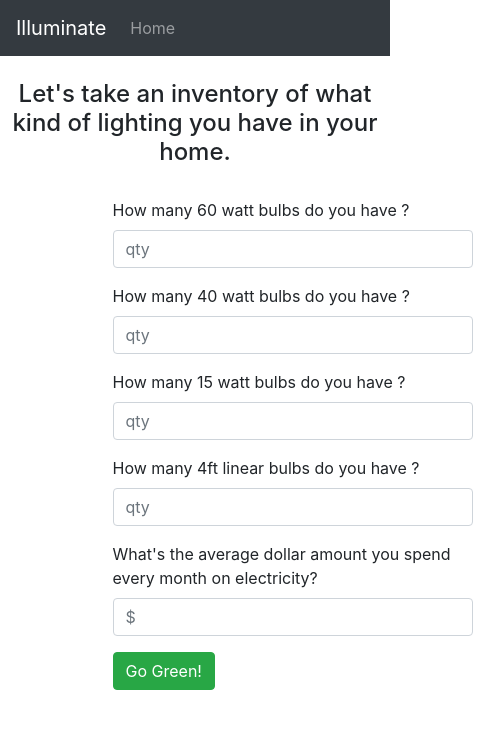
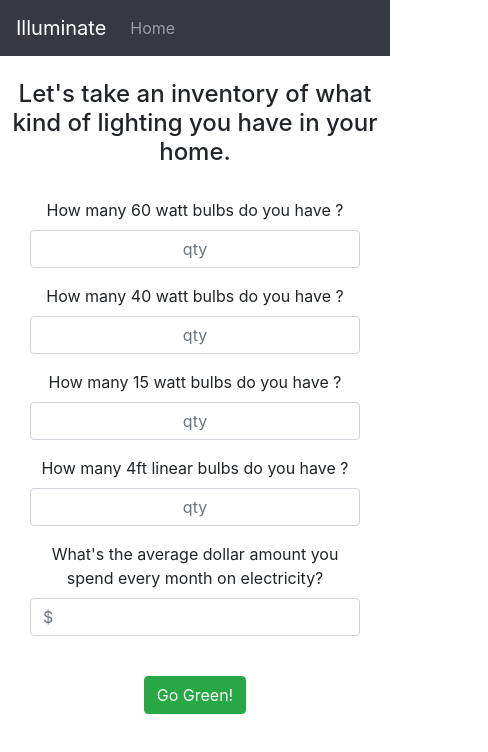
Before and after one commit to dawad725/illuminate, a React (Create React App) app: page / in a window 390 px wide. Shown: the top 752 px of the page, 488 px wide, since content can reach past the window. Built offline with nearby package versions, Linux system fonts and the light colour scheme.

Commit message:
centered the form and made it render correctly for mobile

```diff
--- a/src/components/form.js
+++ b/src/components/form.js
@@ -3,7 +3,7 @@
 import { connect } from "react-redux";
 import { submitFormData } from "../actions/submitFormData";
 import { Link } from 'react-router-dom';
-import { Form, Col, Button } from "react-bootstrap";
+import { Form, Col, Button, Container } from "react-bootstrap";
 import 'bootstrap/dist/css/bootstrap.min.css';
 
 
@@ -30,65 +30,74 @@
     render() {
         console.log('state change', this.state)
         return (
-            <>
+            <div className="form" style={{ 'text-align': 'center' }}>
                 <br></br>
-                <h4 style={{ 'text-align': 'center' }}>Let's take an inventory of what kind of lighting you have in your home.</h4>
+                <h4>Let's take an inventory of what kind of lighting you have in your home.</h4>
                 <br></br>
                 <div>
-                    <Col sm="6 offset-3">
+                    <Container>
+                        <Col  >
                             <Form >
-                            <Form.Group controlId="formGroupEmail" >
-                                <Form.Label>How many 60 watt bulbs do you have ? </Form.Label>
+                                <Form.Group controlId="formGroup" >
+                                    <Form.Label >How many 60 watt bulbs do you have ? </Form.Label>
                                     <Form.Control
                                         type="text"
                                         placeholder="qty"
                                         value={this.state.question1}
                                         onChange={(e) => { this.setState({ question1: e.target.value }) }}
+                                        style={{ 'text-align': 'center' }}
                                     />
                                 </Form.Group>
-                            <Form.Group controlId="formGroupPassword">
+                                <Form.Group controlId="formGroup">
                                     <Form.Label>How many 40 watt bulbs do you have ? </Form.Label>
                                     <Form.Control
                                         type="text"
                                         placeholder="qty"
                                         value={this.state.question2}
                                         onChange={(e) => { this.setState({ question2: e.target.value }) }}
+                                        style={{ 'text-align': 'center' }}
                                     />
                                 </Form.Group>
-                            <Form.Group controlId="formGroupPassword">
+                                <Form.Group controlId="formGroup">
                                     <Form.Label>How many 15 watt bulbs do you have ? </Form.Label>
                                     <Form.Control
                                         type="text"
                                         placeholder="qty"
                                         value={this.state.question3}
                                         onChange={(e) => { this.setState({ question3: e.target.value }) }}
+                                        style={{ 'text-align': 'center' }}
                                     />
                                 </Form.Group>
-                            <Form.Group controlId="formGroupPassword">
+                                <Form.Group controlId="formGroup">
                                     <Form.Label>How many 4ft linear bulbs do you have ? </Form.Label>
                                     <Form.Control
                                         type="text"
                                         placeholder="qty"
                                         value={this.state.question4}
                                         onChange={(e) => { this.setState({ question4: e.target.value }) }}
+                                        style={{ 'text-align': 'center' }}
                                     />
                                 </Form.Group>
-                            <Form.Group controlId="formGroupPassword">
+                                <Form.Group controlId="formGroup">
                                     <Form.Label>What's the average dollar amount you spend every month on electricity? </Form.Label>
                                     <Form.Control
                                         type="text"
                                         placeholder="$"
                                         value={this.state.question5}
                                         onChange={(e) => { this.setState({ question5: e.target.value }) }}
+                                        style={{ 'text-align': 'left' }}
                                     />
                                 </Form.Group>
                             </Form>
+                            <br></br>
+                            <br></br>
                             <Link to="/results">
                                 <Button variant="success" type="button" onClick={() => this.handleClick(this.state)}>Go Green!</Button>
                             </Link>
                         </Col>
+                    </Container>
                 </div>
-            </>
+            </div>
         )
     }
 
--- a/src/components/navbar.js
+++ b/src/components/navbar.js
@@ -15,8 +15,6 @@
                     <Navbar.Brand href="/">Illuminate</Navbar.Brand>
                     <Nav className="mr-auto">
                         <Nav.Link href="/">Home</Nav.Link>
-                        <Nav.Link href="#features"></Nav.Link>
-                        <Nav.Link href="#pricing"></Nav.Link>
                     </Nav>
                 </Navbar>
             </>
--- a/src/components/results.js
+++ b/src/components/results.js
@@ -37,7 +37,7 @@
                 }
             },
             series: [{
-                name: 'Using older lighting',
+                name: 'Using Older Lighting',
                 data: this.props.form.oldlighting
             }, {
                 name: 'After Upgrading to LED',
@@ -65,10 +65,18 @@
             <>
                 <br></br>
                 <br></br>
-                <h3 id="congrats-messaging"> Congratulations- you'll save {this.props.form.percentagesavings}% after upgrading your homes lighting to LED </h3>
+                <h3 id="congrats-messaging"> Congratulations - you'll save {this.props.form.percentagesavings}% after upgrading your homes lighting to LED </h3>
                 <div>
                     {this.renderChart()}
                 </div>
+                <br></br>
+                <br></br>
+                <div className="savings-description" style={{ 'margin-left': '20px' }}>Savings Breakdown:</div>
+                <br></br>
+                <ul>Savings over 1 year ${Math.ceil(this.props.form.oneyearsavings)} </ul>
+                <ul>Savings over 5 year ${Math.ceil(this.props.form.fiveyearsavings)} </ul>
+                <ul>Savings over 10 year ${Math.ceil(this.props.form.tenyearsavings)} </ul>
+                <ul>Savings over 20 year ${Math.ceil(this.props.form.twentyyearsavings)} </ul>
 
             </>
         );
```
Also changed, not shown: src/routes/main.js (+11 -2 lines). Lines whose indentation alone changed are shown as unchanged.
